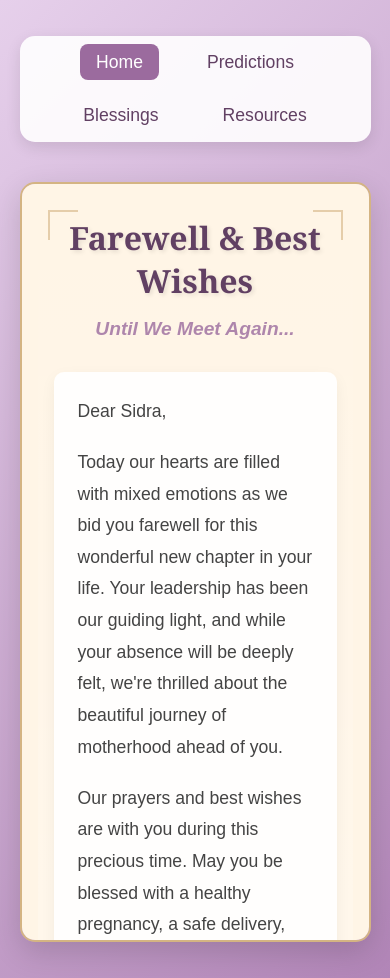
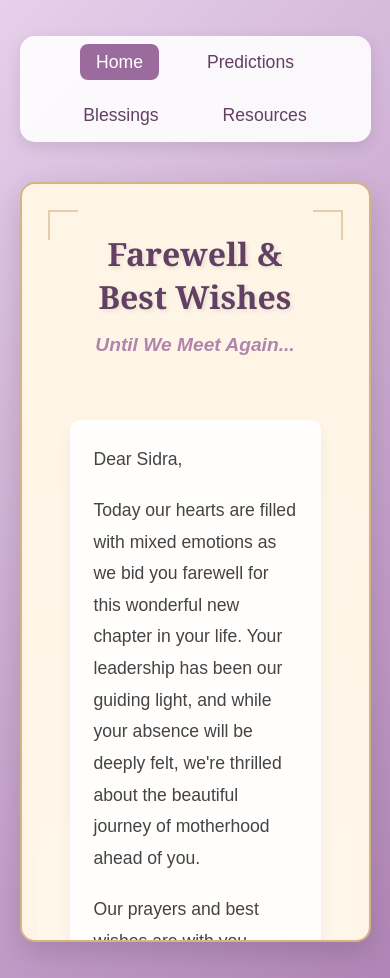
Before and after one commit to hassaandev5/congrats-page, a plain HTML site: page index.html in a window 390 px wide. Drawn offline with Linux system fonts and the light colour scheme.

Commit message:
Modified index and predictions file
Made the content slighly bigger

```diff
--- a/index.html
+++ b/index.html
@@ -68,7 +68,7 @@
       .scroll-container {
         position: relative;
         width: 90%;
-        max-width: 600px;
+        max-width: 1000px;
         max-height: 90vh;
         overflow-y: auto;
         background: var(--scroll-color);
@@ -96,14 +96,23 @@
       }
 
       .content-wrapper {
+        display: flex;
+        flex-direction: column;
+        align-items: center;
+        gap: 2rem;
         position: relative;
-        padding: 1rem;
+        padding: 2rem;
         background: linear-gradient(
           to bottom,
           transparent,
           rgba(255, 255, 255, 0.5)
         );
         border-radius: 10px;
+      }
+
+      .header-section {
+        grid-column: 1 / -1;
+        text-align: center;
       }
 
       .decorative-border {
@@ -137,11 +146,13 @@
       }
 
       .message-card {
+        width: 100%;
+        max-width: 800px;
         background: rgba(255, 255, 255, 0.9);
         padding: 2rem;
         border-radius: 10px;
         box-shadow: 0 5px 15px rgba(0, 0, 0, 0.05);
-        margin: 1.5rem 0;
+        margin: 0 auto;
         line-height: 1.8;
       }
 
@@ -175,6 +186,8 @@
         cursor: pointer;
         transition: all 0.3s ease;
         box-shadow: 0 5px 15px rgba(0, 0, 0, 0.2);
+        position: relative;
+        z-index: 1;
       }
 
       .celebrate-btn:hover {
@@ -225,6 +238,12 @@
         border-top: 0;
       }
 
+      @media (max-width: 768px) {
+        .content-wrapper {
+          grid-template-columns: 1fr;
+        }
+      }
+
       @media (max-width: 600px) {
         .title {
           font-size: 2rem;
@@ -260,8 +279,10 @@
         <div class="decorative-corner corner-bl"></div>
         <div class="decorative-corner corner-br"></div>
 
-        <h1 class="title">Farewell & Best Wishes</h1>
-        <h2 class="subtitle">Until We Meet Again...</h2>
+        <div class="header-section">
+          <h1 class="title">Farewell & Best Wishes</h1>
+          <h2 class="subtitle">Until We Meet Again...</h2>
+        </div>
 
         <div class="message-card">
           <p>Dear Sidra,</p>
```
Also changed, not shown: predictions.html (+20 -13 lines).
